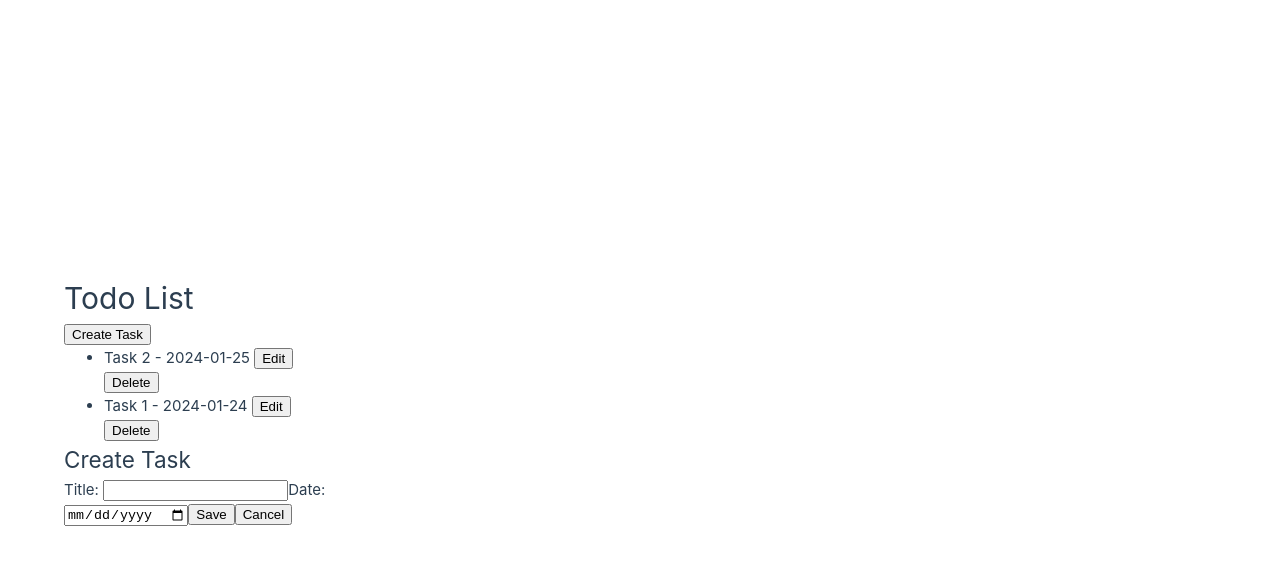
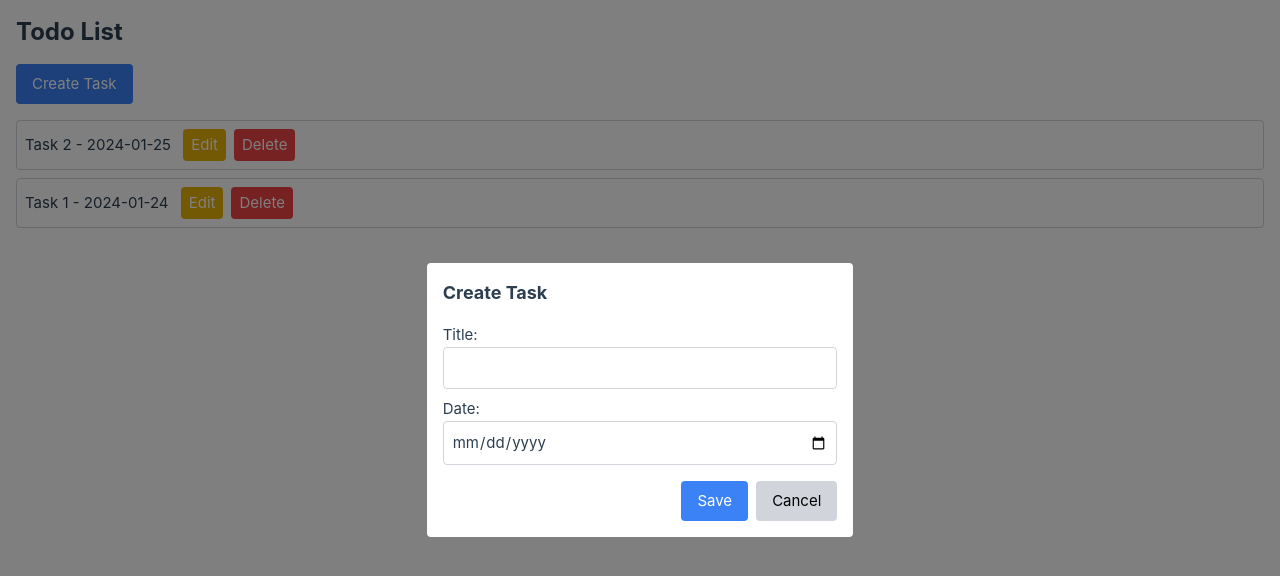
Before and after one commit to Husseinjan/Megafon-Task, a Vue app: page / in a window 1280 px wide. Both pictures are taken after a click on the button "Create Task". Shown: the top 576 px of the page. Built offline with nearby package versions, Linux system fonts and the light colour scheme.

Commit message:
first commit

```diff
--- a/src/App.vue
+++ b/src/App.vue
@@ -15,5 +15,5 @@ export default {
 </script>
 
 <style>
-/* Глобальные стили с использованием Tailwind CSS */
+
 </style>
--- a/src/assets/main.css
+++ b/src/assets/main.css
@@ -1,35 +1,4 @@
 @import './base.css';
-
-#app {
-  max-width: 1280px;
-  margin: 0 auto;
-  padding: 2rem;
-  font-weight: normal;
-}
-
-a,
-.green {
-  text-decoration: none;
-  color: hsla(160, 100%, 37%, 1);
-  transition: 0.4s;
-  padding: 3px;
-}
-
-@media (hover: hover) {
-  a:hover {
-    background-color: hsla(160, 100%, 37%, 0.2);
-  }
-}
-
-@media (min-width: 1024px) {
-  body {
-    display: flex;
-    place-items: center;
-  }
-
-  #app {
-    display: grid;
-    grid-template-columns: 1fr 1fr;
-    padding: 0 2rem;
-  }
-}
+@import 'tailwindcss/base';
+@import 'tailwindcss/components';
+@import 'tailwindcss/utilities';
--- a/src/components/TodoList.vue
+++ b/src/components/TodoList.vue
@@ -1,24 +1,47 @@
-<!-- src/components/TodoList.vue -->
+
 <template>
-    <div>
-      <h1>Todo List</h1>
-      <button @click="createTask">Create Task</button>
+  <div class="p-4">
+    <h1 class="text-2xl font-bold mb-4">Todo List</h1>
+    <button @click="createTask" class="bg-blue-500 text-white px-4 py-2 rounded">
+      Create Task
+    </button>
 
-      <ul>
-        <li v-for="task in sortedTasks" :key="task.id">
+    <ul class="mt-4">
+      <li
+        v-for="task in sortedTasks"
+        :key="task.id"
+        class="mb-2 p-2 border border-gray-300 rounded"
+      >
         {{ task.title }} - {{ task.createdAt }}
-          <button @click="editTask(task)">Edit</button>
-          <button @click="deleteTask(task.id)">Delete</button>
+        <button @click="editTask(task)" class="ml-2 bg-yellow-500 text-white px-2 py-1 rounded">
+          Edit
+        </button>
+        <button @click="deleteTask(task.id)" class="ml-2 bg-red-500 text-white px-2 py-1 rounded">
+          Delete
+        </button>
       </li>
     </ul>
 
-      <!-- Модальное окно для создания/редактирования задачи -->
-      <div v-if="isModalOpen">
-        <h2>{{ editingTask ? 'Edit Task' : 'Create Task' }}</h2>
-        <label>Title: <input v-model="taskTitle" /></label>
-        <label>Date: <input type="date" v-model="taskDate" /></label>
-        <button @click="saveTask">Save</button>
-        <button @click="closeModal">Cancel</button>
+    <div
+      v-if="isModalOpen"
+      class="fixed inset-0 flex items-center justify-center bg-black bg-opacity-50"
+    >
+      <div class="bg-white p-4 rounded w-1/3">
+        <h2 class="text-lg font-bold mb-4">{{ editingTask ? 'Edit Task' : 'Create Task' }}</h2>
+        <label class="block mb-2">
+          Title: <input v-model="taskTitle" class="border border-gray-300 p-2 rounded w-full" />
+        </label>
+        <label class="block mb-4">
+          Date:
+          <input type="date" v-model="taskDate" class="border border-gray-300 p-2 rounded w-full" />
+        </label>
+        <div class="flex justify-end">
+          <button @click="saveTask" class="bg-blue-500 text-white px-4 py-2 rounded">Save</button>
+          <button @click="closeModal" class="ml-2 bg-gray-300 text-black px-4 py-2 rounded">
+            Cancel
+          </button>
+        </div>
+      </div>
     </div>
   </div>
 </template>
@@ -29,60 +52,60 @@
     return {
       tasks: [
         { id: 1, title: 'Task 1', createdAt: '2024-01-24' },
-          { id: 2, title: 'Task 2', createdAt: '2024-01-25' },
-          // Другие задачи...
+        { id: 2, title: 'Task 2', createdAt: '2024-01-25' }
+
       ],
       isModalOpen: false,
       editingTask: null,
       taskTitle: '',
-        taskDate: '',
-      };
+      taskDate: ''
+    }
   },
   computed: {
     sortedTasks() {
-        return this.tasks.sort((a, b) => new Date(b.createdAt) - new Date(a.createdAt));
-      },
+      return this.tasks.sort((a, b) => new Date(b.createdAt) - new Date(a.createdAt))
+    }
   },
   methods: {
     createTask() {
-        this.editingTask = null;
-        this.taskTitle = '';
-        this.taskDate = '';
-        this.isModalOpen = true;
+      this.editingTask = null
+      this.taskTitle = ''
+      this.taskDate = ''
+      this.isModalOpen = true
     },
     editTask(task) {
-        this.editingTask = task;
-        this.taskTitle = task.title;
-        this.taskDate = task.createdAt;
-        this.isModalOpen = true;
+      this.editingTask = task
+      this.taskTitle = task.title
+      this.taskDate = task.createdAt
+      this.isModalOpen = true
     },
     deleteTask(id) {
-        this.tasks = this.tasks.filter(task => task.id !== id);
+      this.tasks = this.tasks.filter((task) => task.id !== id)
     },
     saveTask() {
       if (this.editingTask) {
-          // Редактирование задачи
-          this.editingTask.title = this.taskTitle;
-          this.editingTask.createdAt = this.taskDate;
+
+        this.editingTask.title = this.taskTitle
+        this.editingTask.createdAt = this.taskDate
       } else {
-          // Создание новой задачи
+
         const newTask = {
           id: this.tasks.length + 1,
           title: this.taskTitle,
-            createdAt: this.taskDate,
-          };
-          this.tasks.push(newTask);
+          createdAt: this.taskDate
+        }
+        this.tasks.push(newTask)
       }
 
-        this.closeModal();
+      this.closeModal()
     },
     closeModal() {
-        this.isModalOpen = false;
-      },
-    },
-  };
+      this.isModalOpen = false
+    }
+  }
+}
 </script>
 
 <style scoped>
-  /* Стили с использованием Tailwind CSS */
+
 </style>
```
Also changed, not shown: src/components/icons/IconCommunity.vue (deleted, +0 -7 lines), src/components/icons/IconDocumentation.vue (deleted, +0 -7 lines), src/components/icons/IconEcosystem.vue (deleted, +0 -7 lines), src/components/icons/IconSupport.vue (deleted, +0 -7 lines), src/components/icons/IconTooling.vue (deleted, +0 -19 lines), 1 other file (tests, documents, lock files or other folders). Lines whose indentation alone changed are shown as unchanged.
